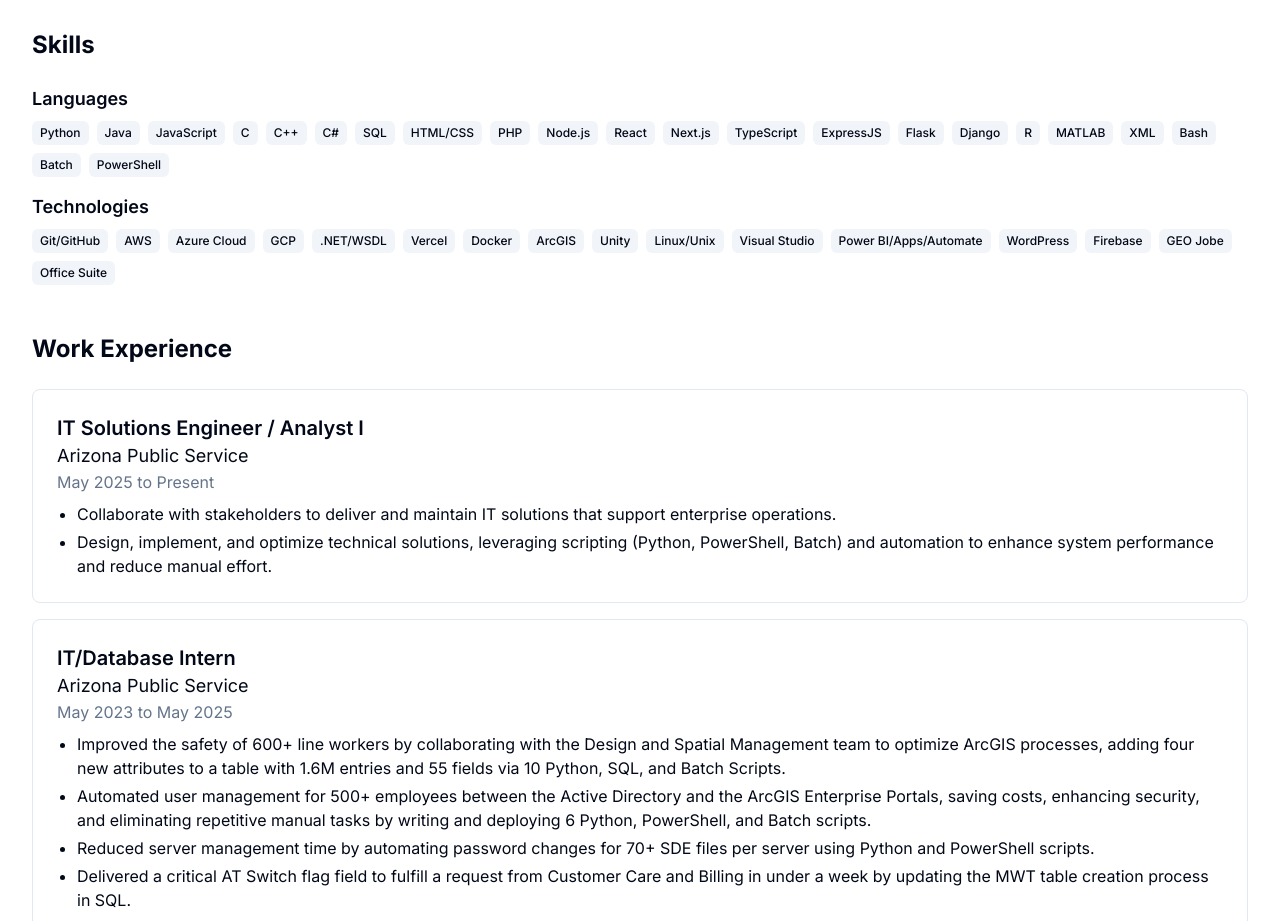
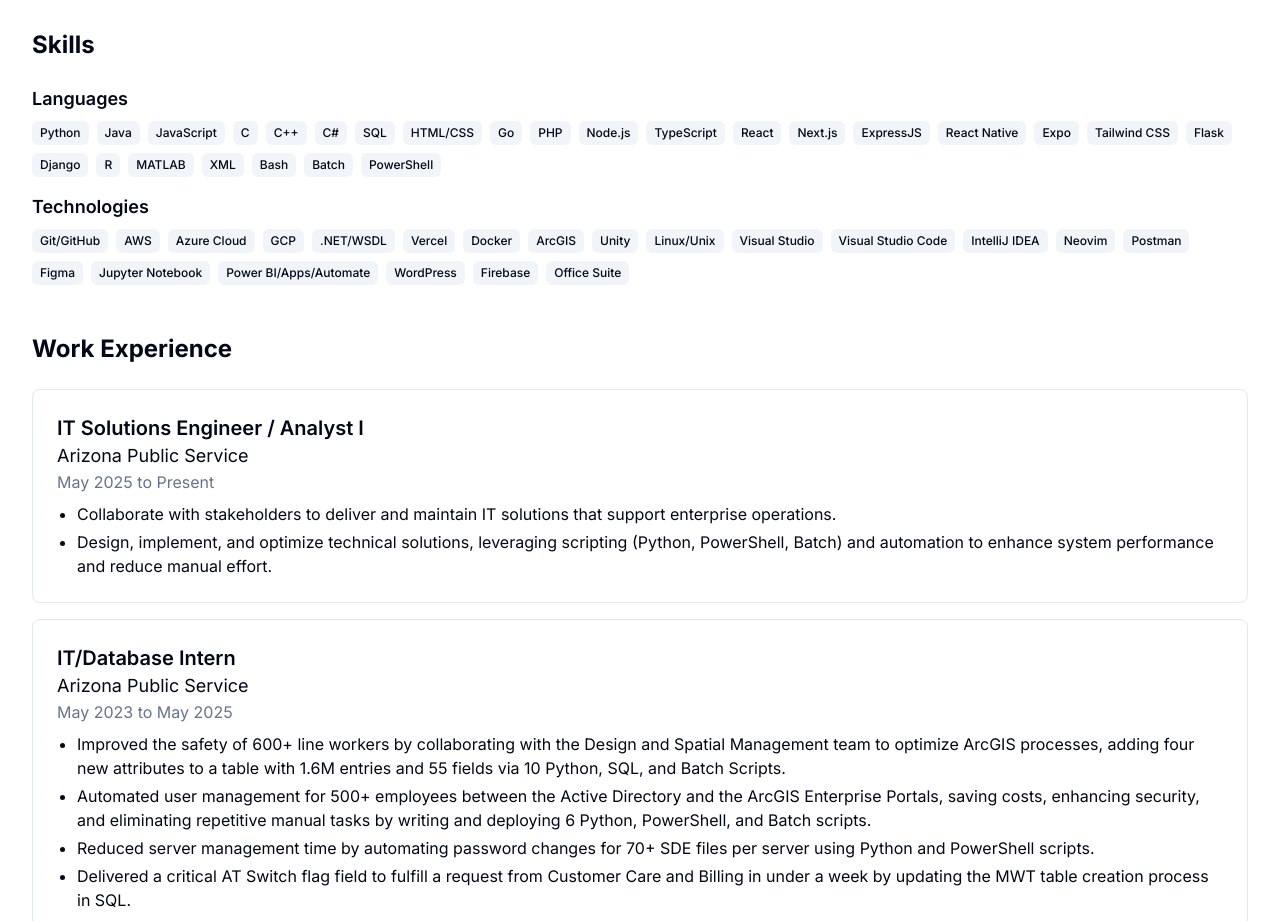
Before and after one commit to Neilsmahajan/neil-mahajan-portfolio, a Next.js app: page /about in a window 1280 px wide. Shown: the part 800-1721 px from the top of the page. Built offline with nearby package versions, Linux system fonts and the light colour scheme.

Commit message:
Feat: Updated languages and technologies lists

```diff
--- a/app/about/page.tsx
+++ b/app/about/page.tsx
@@ -73,12 +73,16 @@ export default function AboutPage() {
               "C#",
               "SQL",
               "HTML/CSS",
+              "Go",
               "PHP",
               "Node.js",
+              "TypeScript",
               "React",
               "Next.js",
-              "TypeScript",
               "ExpressJS",
+              "React Native",
+              "Expo",
+              "Tailwind CSS",
               "Flask",
               "Django",
               "R",
@@ -112,10 +116,15 @@ export default function AboutPage() {
               "Unity",
               "Linux/Unix",
               "Visual Studio",
+              "Visual Studio Code",
+              "IntelliJ IDEA",
+              "Neovim",
+              "Postman",
+              "Figma",
+              "Jupyter Notebook",
               "Power BI/Apps/Automate",
               "WordPress",
               "Firebase",
-              "GEO Jobe",
               "Office Suite",
             ].map((skill) => (
               <span
```
